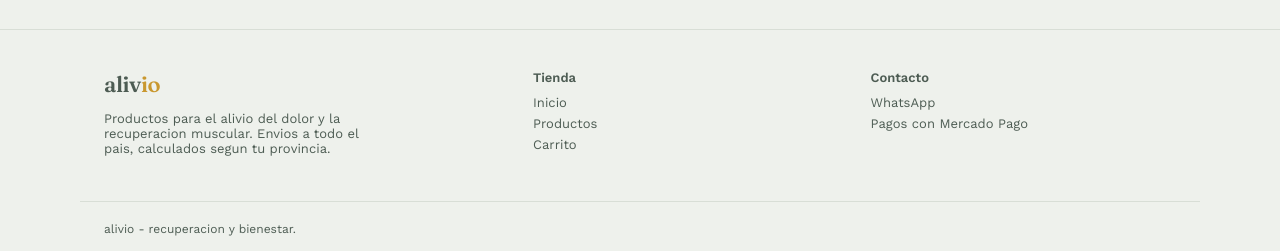
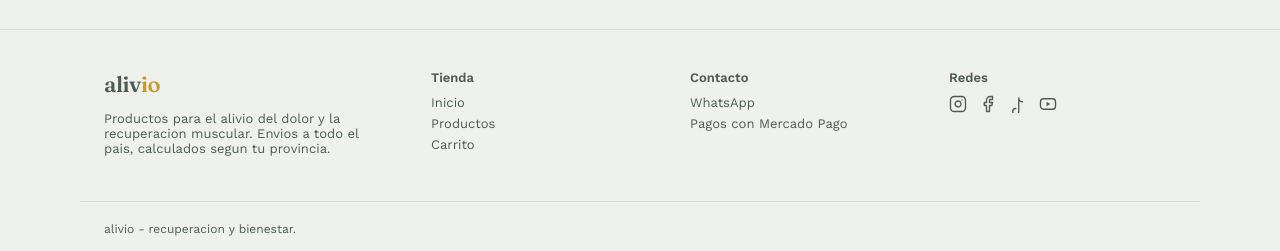
Before and after one commit to CesarAugustoPrado1/tienda-alivio, a Next.js app: page / in a window 1280 px wide. Shown: the part 1525-1776 px from the top of the page. Built offline with nearby package versions, Linux system fonts and the light colour scheme.

Commit message:
Agregar iconos de redes sociales al footer

```diff
--- a/components/Footer.js
+++ b/components/Footer.js
@@ -1,4 +1,57 @@
 import Link from "next/link";
+
+const iconProps = {
+        width: 18,
+        height: 18,
+        viewBox: "0 0 24 24",
+        fill: "none",
+        stroke: "var(--ink-soft)",
+        strokeWidth: 1.8,
+        strokeLinecap: "round",
+        strokeLinejoin: "round",
+};
+
+function InstagramIcon() {
+        return (
+                  <svg {...iconProps}>
+      <rect x="2" y="2" width="20" height="20" rx="5" ry="5" />
+                    <path d="M16 11.37A4 4 0 1 1 12.63 8 4 4 0 0 1 16 11.37z" />
+                    <line x1="17.5" y1="6.5" x2="17.51" y2="6.5" />
+              </svg>
+        );
+}
+
+function FacebookIcon() {
+        return (
+                  <svg {...iconProps}>
+      <path d="M18 2h-3a5 5 0 0 0-5 5v3H7v4h3v8h4v-8h3l1-4h-4V7a1 1 0 0 1 1-1h3z" />
+              </svg>
+        );
+}
+
+function TiktokIcon() {
+        return (
+                  <svg {...iconProps}>
+      <path d="M9 18a4 4 0 1 0 4 4V4a5 5 0 0 0 5 5" />
+              </svg>
+        );
+}
+
+function YoutubeIcon() {
+        return (
+                  <svg {...iconProps}>
+      <rect x="2" y="5" width="20" height="14" rx="4" ry="4" />
+                    <polygon points="10 9 15 12 10 15 10 9" fill="var(--ink-soft)" stroke="none" />
+              </svg>
+        );
+}
+
+              const socialLinks = [
+                    { name: "Instagram", href: "https://instagram.com/alivio.ar", Icon: InstagramIcon },
+                    { name: "Facebook", href: "https://facebook.com/alivio.ar", Icon: FacebookIcon },
+                    { name: "TikTok", href: "https://tiktok.com/@alivio.ar", Icon: TiktokIcon },
+                    { name: "YouTube", href: "https://youtube.com/@alivio.ar", Icon: YoutubeIcon },
+                    ];
 
 export default function Footer() {
         return (
@@ -7,7 +60,7 @@ export default function Footer() {
               className="container"
               style={{
                               display: "grid",
-                          gridTemplateColumns: "1.3fr 1fr 1fr",
+                              gridTemplateColumns: "1.3fr 1fr 1fr 1fr",
                               gap: 32,
                               paddingBottom: 32,
               }}
@@ -44,6 +97,23 @@ export default function Footer() {
             <span style={{ color: "var(--ink-soft)" }}>Pagos con Mercado Pago</span>
                     </div>
                     </div>
+
+        <div>
+                              <div style={{ fontWeight: 600, fontSize: 13, marginBottom: 10 }}>Redes</div>
+          <div style={{ display: "flex", gap: 12 }}>
+{socialLinks.map(({ name, href, Icon }) => (
+                    <a
+                                 key={name}
+                 href={href}
+                 target="_blank"
+                 rel="noopener noreferrer"
+                 aria-label={name}
+               >
+                                       <Icon />
+                       </a>
+             ))}
+</div>
+      </div>
       </div>
 
       <div
```
Lines whose indentation alone changed are shown as unchanged.
